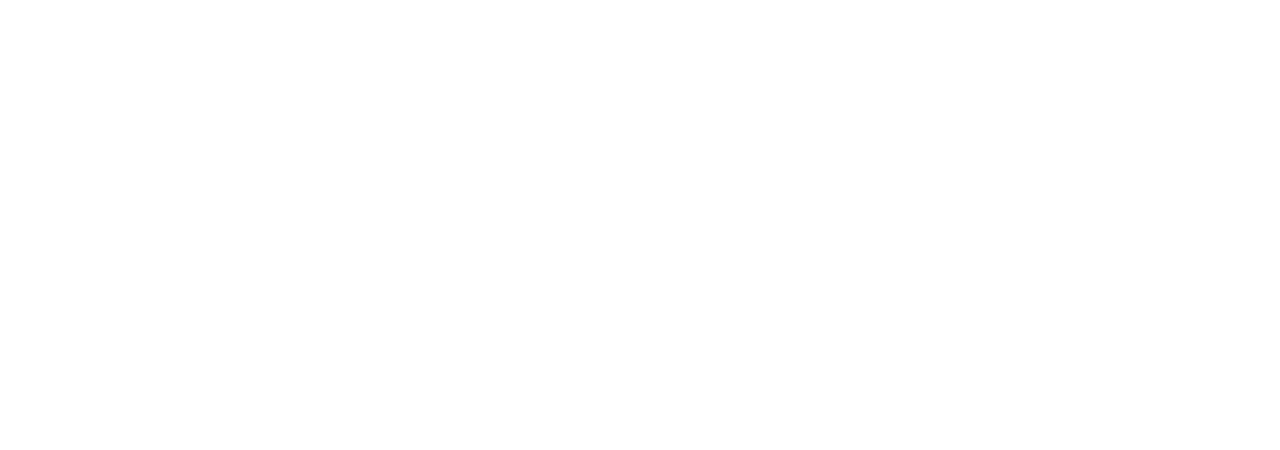
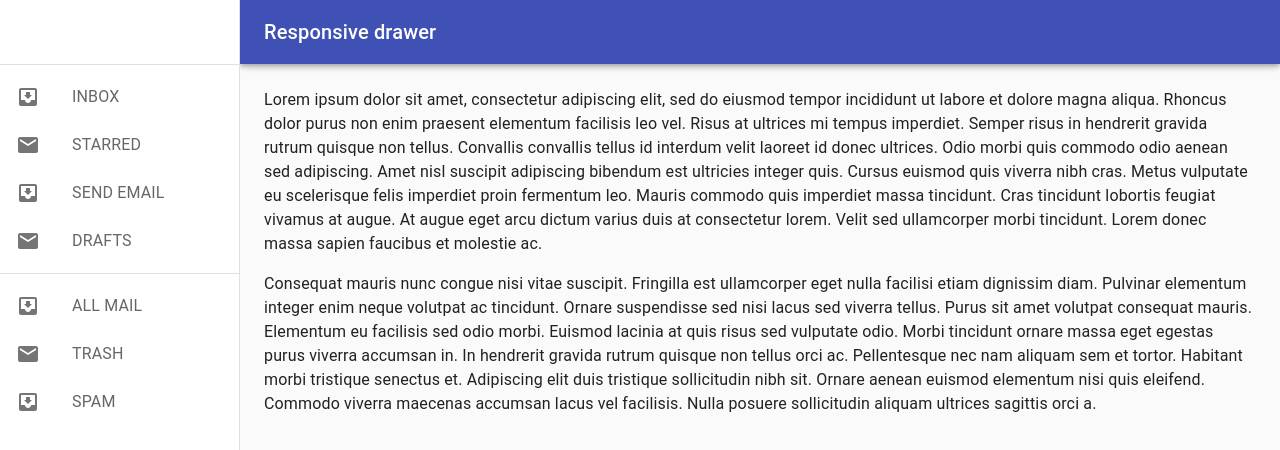
Before and after one commit to IETIM/Front-End, a React (Create React App) app: page /catalog in a window 1280 px wide. Shown: the top 450 px of the page. Built offline with nearby package versions, Linux system fonts and the light colour scheme; a web font is replaced by a local one.

Commit message:
Base Vista catalogo y algunas correcciones al login
Lo del login aun se ve feo :(

```diff
--- a/package.json
+++ b/package.json
@@ -5,6 +5,8 @@
   "dependencies": {
     "@ant-design/compatible": "^1.0.5",
     "@ant-design/icons": "^4.2.2",
+    "@material-ui/core": "^4.11.0",
+    "@material-ui/icons": "^4.9.1",
     "@testing-library/jest-dom": "^4.2.4",
     "@testing-library/react": "^9.5.0",
     "@testing-library/user-event": "^7.2.1",
--- a/src/App.js
+++ b/src/App.js
@@ -3,8 +3,9 @@ import { BrowserRouter, Switch, Route } from 'react-router-dom';
 import './App.css';
 import Main from './component/Main/Main';
 import SignUp from './component/signup/SignUp';
-import { SignIn } from './component/signin/SignIn';
+import  SignIn  from './component/signin/SignIn';
 import UserProfile from './component/Profile/UserProfile'
+import Catalog from './component/catalog/Catalog';
 
 function App() {
   return (
@@ -27,6 +28,11 @@ function App() {
             render={()=>
                 <UserProfile/>
                 } exact/>
+        <Route path="/catalog"
+            render={()=>
+                 <Catalog/>
+
+        } exact/>
 
     </Switch>
    </BrowserRouter>
--- /dev/null
+++ b/src/component/catalog/Catalog.js
@@ -0,0 +1,191 @@
+import React from "react";
+import AppBar from "@material-ui/core/AppBar";
+import CssBaseline from "@material-ui/core/CssBaseline";
+import Divider from "@material-ui/core/Divider";
+import Drawer from "@material-ui/core/Drawer";
+import Hidden from "@material-ui/core/Hidden";
+import IconButton from "@material-ui/core/IconButton";
+import InboxIcon from "@material-ui/icons/MoveToInbox";
+import List from "@material-ui/core/List";
+import ListItem from "@material-ui/core/ListItem";
+import ListItemIcon from "@material-ui/core/ListItemIcon";
+import ListItemText from "@material-ui/core/ListItemText";
+import MailIcon from "@material-ui/icons/Mail";
+import MenuIcon from "@material-ui/icons/Menu";
+import Toolbar from "@material-ui/core/Toolbar";
+import Typography from "@material-ui/core/Typography";
+import { withStyles } from "@material-ui/core/styles";
+
+const drawerWidth = 240;
+
+const useStyles = (theme) => ({
+  root: {
+    display: "flex"
+  },
+  drawer: {
+    [theme.breakpoints.up("sm")]: {
+      width: drawerWidth,
+      flexShrink: 0
+    }
+  },
+  appBar: {
+    [theme.breakpoints.up("sm")]: {
+      width: `calc(100% - ${drawerWidth}px)`,
+      marginLeft: drawerWidth
+    }
+  },
+  menuButton: {
+    marginRight: theme.spacing(2),
+    [theme.breakpoints.up("sm")]: {
+      display: "none"
+    }
+  },
+  // necessary for content to be below app bar
+  toolbar: theme.mixins.toolbar,
+  drawerPaper: {
+    width: drawerWidth
+  },
+  content: {
+    flexGrow: 1,
+    padding: theme.spacing(3)
+  }
+});
+
+export class Catalog extends React.Component {
+  constructor(props) {
+    super(props);
+    this.state = { mobileOpen: false };
+    console.log(props==undefined);
+
+  }
+
+  render() {
+    const { window } = this.props;
+    const  {classes}  = this.props;
+    console.log("clases::........");
+    console.log(this.classes);
+
+    const handleDrawerToggle = () => {
+      this.setState({ mobileOpen: !this.state.mobileOpen });
+    };
+
+    const drawer = (
+      <div>
+        <div className={classes.toolbar} />
+        <Divider />
+        <List>
+          {["Inbox", "Starred", "Send email", "Drafts"].map((text, index) => (
+            <ListItem button key={text}>
+              <ListItemIcon>
+                {index % 2 === 0 ? <InboxIcon /> : <MailIcon />}
+              </ListItemIcon>
+              <ListItemText primary={text} />
+            </ListItem>
+          ))}
+        </List>
+        <Divider />
+        <List>
+          {["All mail", "Trash", "Spam"].map((text, index) => (
+            <ListItem button key={text}>
+              <ListItemIcon>
+                {index % 2 === 0 ? <InboxIcon /> : <MailIcon />}
+              </ListItemIcon>
+              <ListItemText primary={text} />
+            </ListItem>
+          ))}
+        </List>
+      </div>
+    );
+
+    const container =
+      window !== undefined ? () => window().document.body : undefined;
+
+    return (
+      <div className={classes.root}>
+        <CssBaseline />
+        <AppBar position="fixed" className={classes.appBar}>
+          <Toolbar>
+            <IconButton
+              color="inherit"
+              aria-label="open drawer"
+              edge="start"
+              onClick={handleDrawerToggle}
+              className={classes.menuButton}
+            >
+              <MenuIcon />
+            </IconButton>
+            <Typography variant="h6" noWrap>
+              Responsive drawer
+            </Typography>
+          </Toolbar>
+        </AppBar>
+        <nav className={classes.drawer} aria-label="mailbox folders">
+          {/* The implementation can be swapped with js to avoid SEO duplication of links. */}
+          <Hidden smUp implementation="css">
+            <Drawer
+              container={container}
+              variant="temporary"
+              //anchor={theme.direction === 'rtl' ? 'right' : 'left'}
+              open={this.state.mobileOpen}
+              onClose={handleDrawerToggle}
+              classes={{
+                paper: classes.drawerPaper
+              }}
+              ModalProps={{
+                keepMounted: true // Better open performance on mobile.
+              }}
+            >
+              {drawer}
+            </Drawer>
+          </Hidden>
+          <Hidden xsDown implementation="css">
+            <Drawer
+              classes={{
+                paper: classes.drawerPaper
+              }}
+              variant="permanent"
+              open
+            >
+              {drawer}
+            </Drawer>
+          </Hidden>
+        </nav>
+        <main className={classes.content}>
+          <div className={classes.toolbar} />
+          <Typography paragraph>
+            Lorem ipsum dolor sit amet, consectetur adipiscing elit, sed do
+            eiusmod tempor incididunt ut labore et dolore magna aliqua. Rhoncus
+            dolor purus non enim praesent elementum facilisis leo vel. Risus at
+            ultrices mi tempus imperdiet. Semper risus in hendrerit gravida
+            rutrum quisque non tellus. Convallis convallis tellus id interdum
+            velit laoreet id donec ultrices. Odio morbi quis commodo odio aenean
+            sed adipiscing. Amet nisl suscipit adipiscing bibendum est ultricies
+            integer quis. Cursus euismod quis viverra nibh cras. Metus vulputate
+            eu scelerisque felis imperdiet proin fermentum leo. Mauris commodo
+            quis imperdiet massa tincidunt. Cras tincidunt lobortis feugiat
+            vivamus at augue. At augue eget arcu dictum varius duis at
+            consectetur lorem. Velit sed ullamcorper morbi tincidunt. Lorem
+            donec massa sapien faucibus et molestie ac.
+          </Typography>
+          <Typography paragraph>
+            Consequat mauris nunc congue nisi vitae suscipit. Fringilla est
+            ullamcorper eget nulla facilisi etiam dignissim diam. Pulvinar
+            elementum integer enim neque volutpat ac tincidunt. Ornare
+            suspendisse sed nisi lacus sed viverra tellus. Purus sit amet
+            volutpat consequat mauris. Elementum eu facilisis sed odio morbi.
+            Euismod lacinia at quis risus sed vulputate odio. Morbi tincidunt
+            ornare massa eget egestas purus viverra accumsan in. In hendrerit
+            gravida rutrum quisque non tellus orci ac. Pellentesque nec nam
+            aliquam sem et tortor. Habitant morbi tristique senectus et.
+            Adipiscing elit duis tristique sollicitudin nibh sit. Ornare aenean
+            euismod elementum nisi quis eleifend. Commodo viverra maecenas
+            accumsan lacus vel facilisis. Nulla posuere sollicitudin aliquam
+            ultrices sagittis orci a.
+          </Typography>
+        </main>
+      </div>
+    );
+  }
+}
+
+export default withStyles(useStyles)(Catalog);
--- a/src/component/signin/SignIn.css
+++ b/src/component/signin/SignIn.css
@@ -73,3 +73,32 @@
   .forgot-password a {
     color: #167bff;
   }
+
+
+  input.login{
+    border-radius: 15px;
+    border: 1px solid #b7b7b7;
+    padding: 5px 5px 5px 10px;
+    font-size: 12px;
+    -webkit-transition: 0.2s;
+    transition: 0.2s;
+  }
+  input.login:focus{
+    outline: none;
+    border: 1px solid #64d488;
+  }
+  input.login::-webkit-input-placeholder{
+    color: #bebebe;
+  }
+  input.login::-moz-placeholder{
+    color: #bebebe;
+  }
+  input.login:-ms-input-placeholder{
+    color: #bebebe;
+  }
+  input.login::-ms-input-placeholder{
+    color: #bebebe;
+  }
+  input.login::placeholder{
+    color: #bebebe;
+  }
--- a/src/component/signin/SignIn.js
+++ b/src/component/signin/SignIn.js
@@ -26,10 +26,10 @@ export class SignIn extends React.Component {
                   <h3>Sign In</h3>
 
                   <div className="form-group">
-                    <label>Email address</label>
+                    <span>Email address: </span>
                     <input
                       name="username"
-                      className="form-control"
+                      className="login"
                       placeholder="Enter email"
                       value={this.state.username}
                       onChange={this.handleChange}
```
Also changed, not shown: 1 other file (tests, documents, lock files or other folders).
